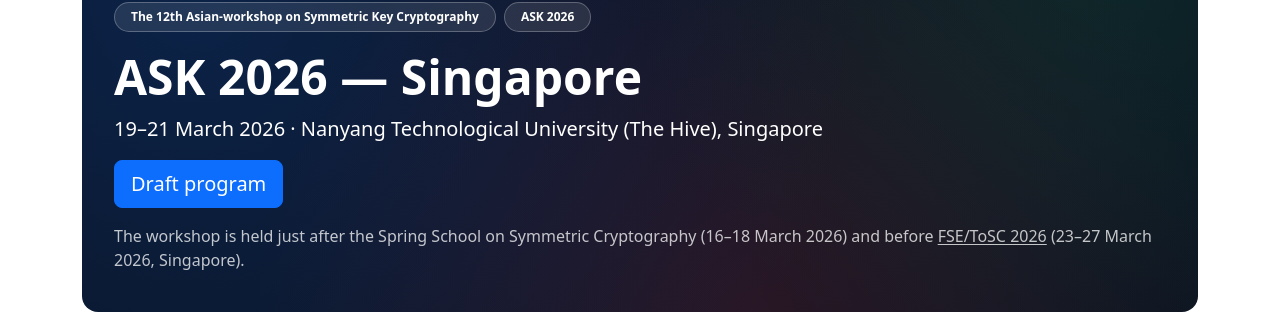
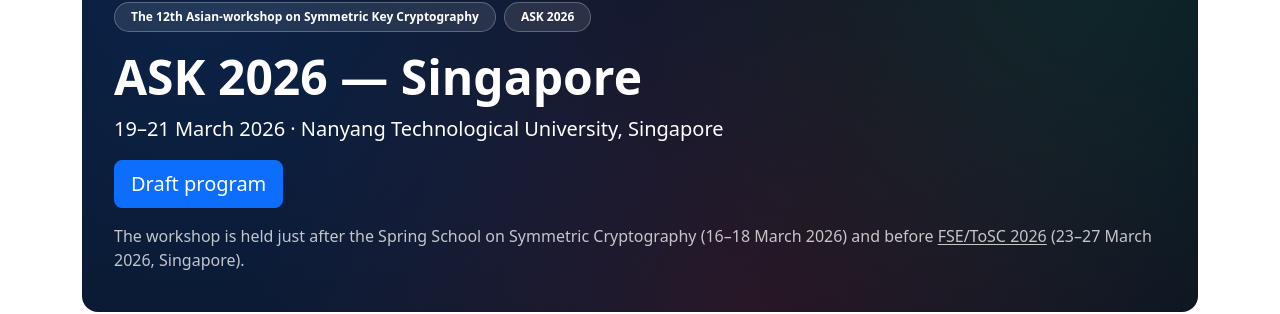
Before and after one commit to ask2026/ask2026.github.io, a Jekyll site: the page built from index.md, in a window 1280 px wide. Shown: the part 119-433 px from the top of the page. Built offline with Jekyll 4.4.1, drawn with Linux system fonts in a browser that asks for light colours.

Commit message:
Add files via upload

```diff
--- a/index.md
+++ b/index.md
@@ -15,7 +15,7 @@ permalink: /
     <div>
       <h1 class="display-5 fw-semibold mb-2">ASK 2026 — Singapore</h1>
       <p class="lead mb-0">
-        <strong>19–21 March 2026</strong> · Nanyang Technological University (The Hive), Singapore
+        <strong>19–21 March 2026</strong> · Nanyang Technological University, Singapore
       </p>
     </div>
 
```
